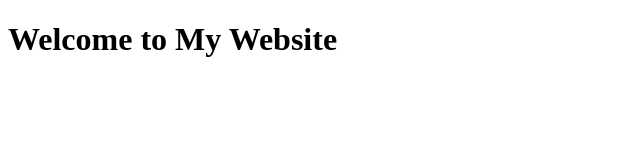
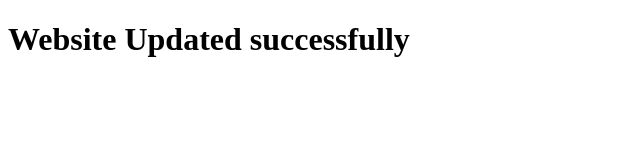
Before and after one commit to innocentluffy008-a11y/WebProject, a plain HTML site: page index.html in a window 1280 px wide. Shown: the whole page, without its empty margins (0-640 px from the left). Drawn offline with Linux system fonts and the light colour scheme.

Commit message:
Website Updated

```diff
--- a/index.html
+++ b/index.html
@@ -5,6 +5,6 @@
     <title>My Website</title>
 </head>
 <body>
-    <h1>Welcome to My Website</h1>
+    <h1>Website Updated successfully</h1>
 </body>
 </html>
```
